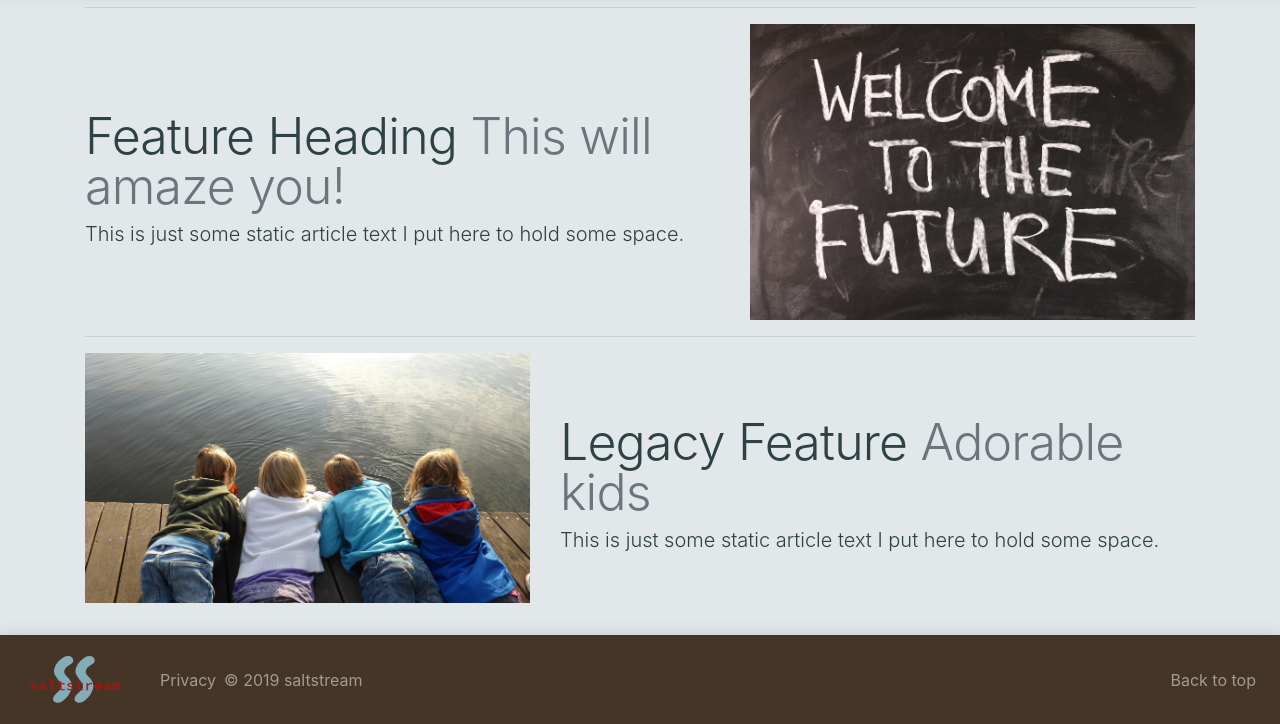
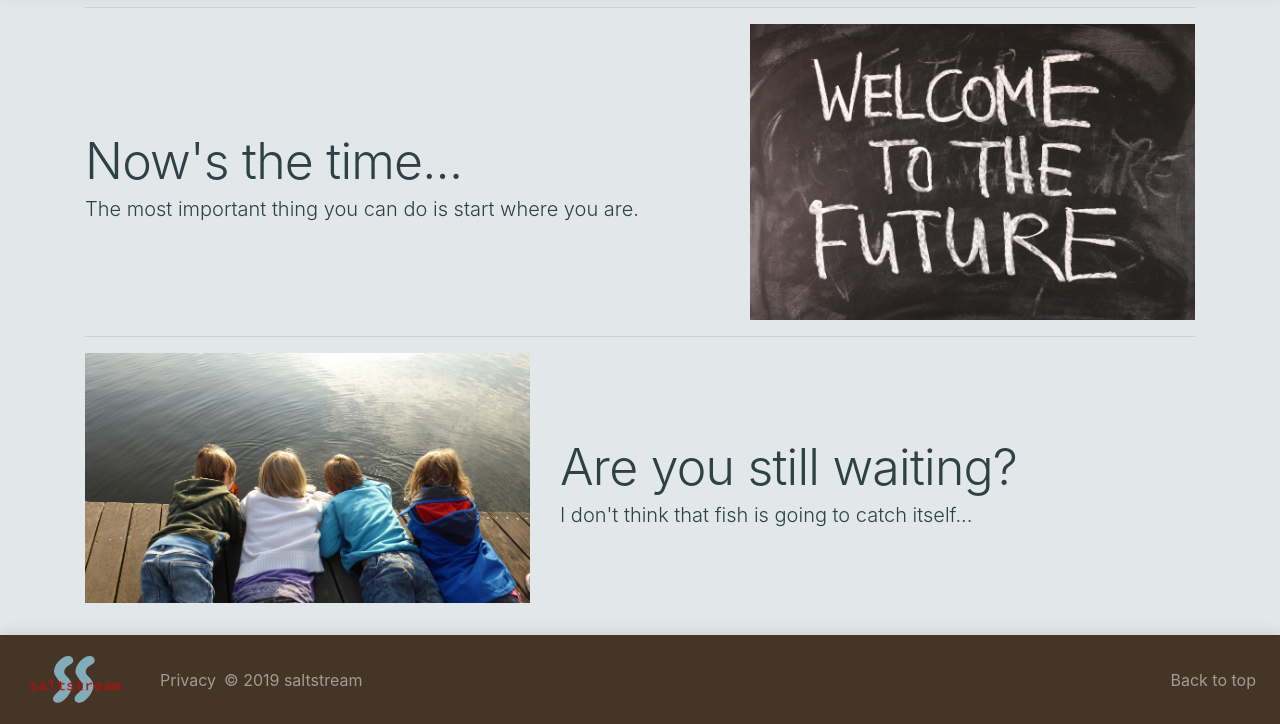
Before and after one commit to saltstream/saltstream.github.io, a Gatsby site: page / in a window 1280 px wide. Shown: the part 98-822 px from the top of the page. Built offline with nearby package versions, Linux system fonts and the light colour scheme; Gatsby itself is replaced by a stand-in of ours.

Commit message:
updates to get feature data from data file instead of static

```diff
--- a/src/components/featurette.js
+++ b/src/components/featurette.js
@@ -16,7 +16,7 @@ const Featurette = (props) => (
         <h2 className="featurette-heading">{props.feature.title}
           <span className="text-muted"> {props.feature.description}</span>
         </h2>
-        <p className="lead">This is just some static article text I put here to hold some space.</p>
+        <p className="lead">{props.feature.text} </p>
       </div>
       <div className={props.feature.reversed?(
           "col-md-5 order-md-1"
--- a/src/data/features.json
+++ b/src/data/features.json
@@ -1,12 +1,14 @@
 [
   {
-    "title": "Feature Heading",
-    "description": "This will amaze you!",
-    "image": "../images/chalk_future.jpg"
+    "title": "Now's the time...",
+    "description": "",
+    "image": "../images/chalk_future.jpg",
+    "text": "The most important thing you can do is start where you are."
   },
   {
-    "title": "Legacy Feature",
-    "description": "Adorable kids",
-    "image": "../images/kids_dock.jpg"
+    "title": "Are you still waiting?",
+    "description": "",
+    "image": "../images/kids_dock.jpg",
+    "text": "I don't think that fish is going to catch itself..."
   }
 ]
--- a/src/pages/index.js
+++ b/src/pages/index.js
@@ -30,6 +30,7 @@ export const query = graphql`
         node {
           title
           description
+          text
           image {
             childImageSharp {
               fluid(
```
